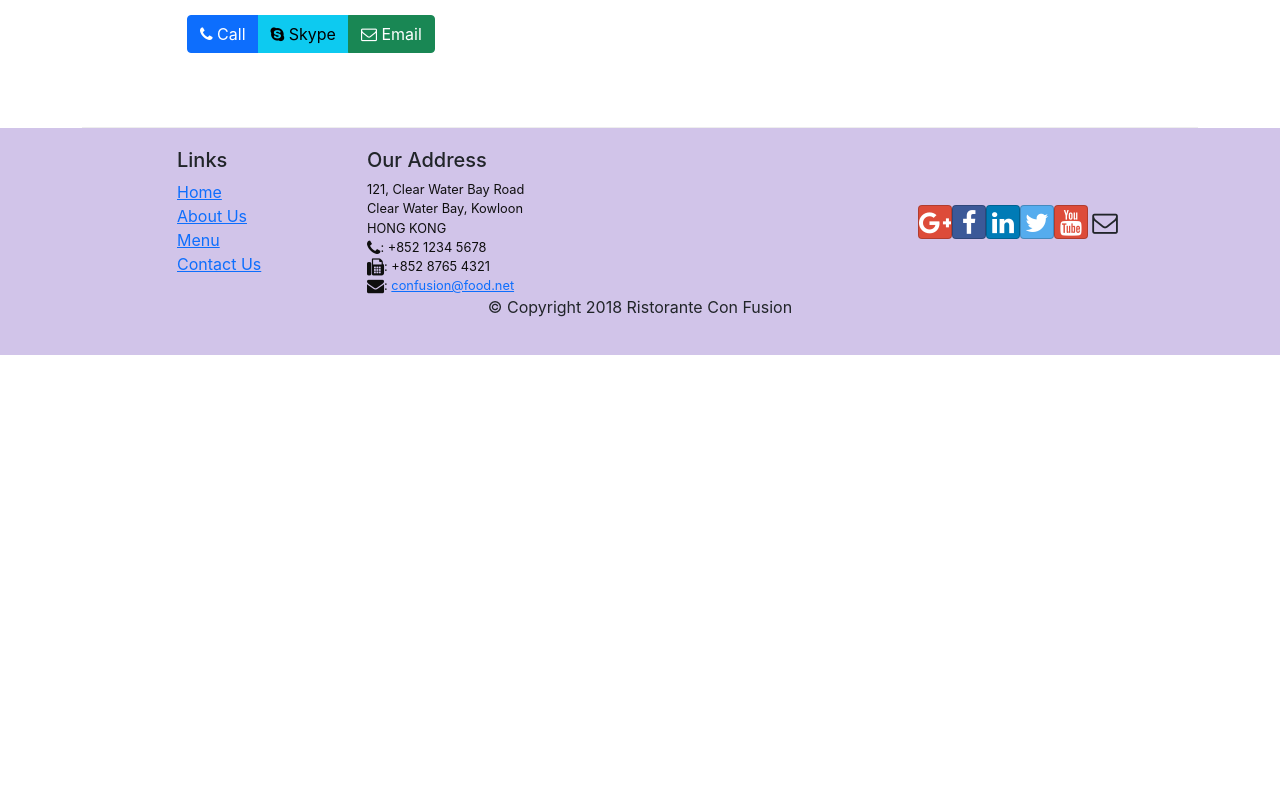
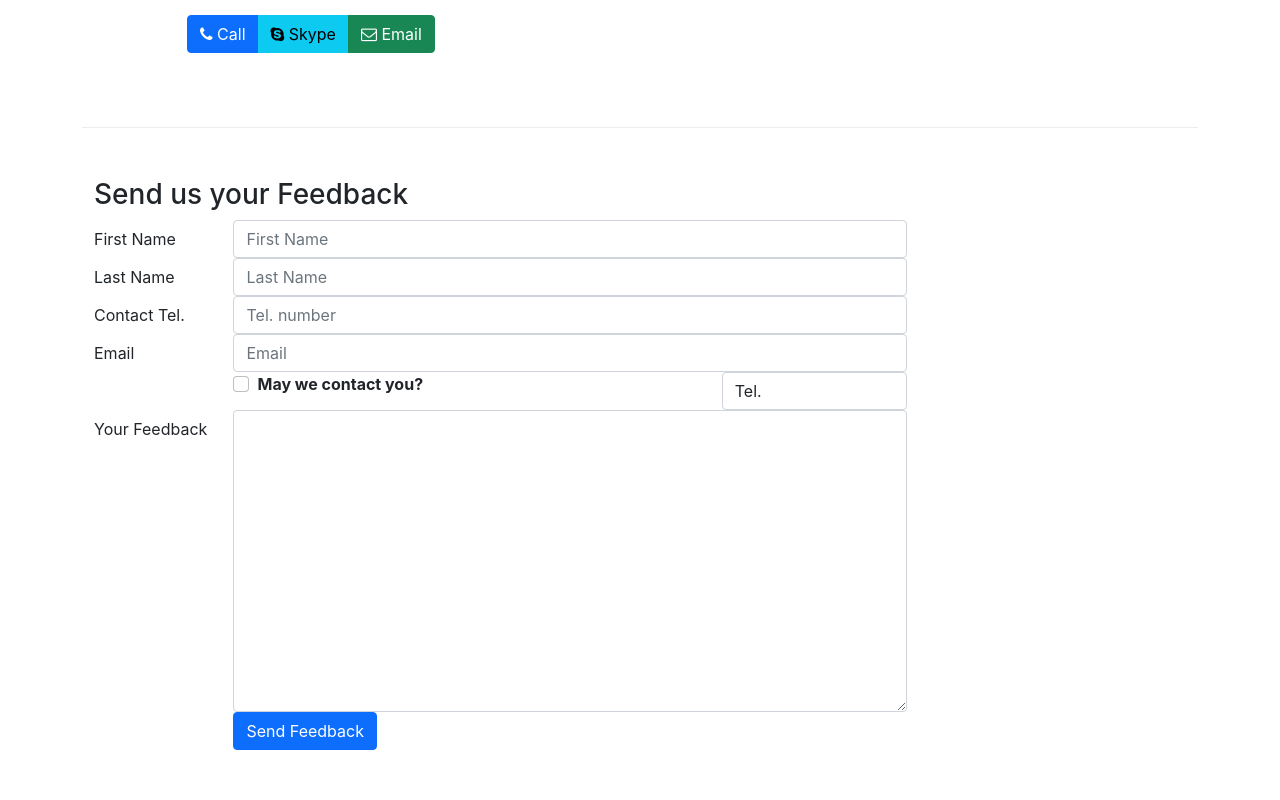
Before and after one commit to TheApurvJindal/Reastaurant-website, a React (Create React App) app: page /contactus in a window 1280 px wide. Shown: the part 720-1520 px from the top of the page. Before the commit the page ends 1075 px from the top, so only its background shows below. Built offline with nearby package versions, Linux system fonts and the light colour scheme.

Commit message:
Controlled Forms

```diff
--- a/src/components/ContactComponent.js
+++ b/src/components/ContactComponent.js
@@ -1,9 +1,45 @@
-import React from 'react';
-import { Breadcrumb, BreadcrumbItem } from 'reactstrap';
+
+import React, { Component } from 'react';
+import { Breadcrumb, BreadcrumbItem, Button, Form, FormGroup, Label, Input, Col } from 'reactstrap';
 import { Link } from 'react-router-dom';
 
 
-function Contact(props) {
+class Contact extends Component {
+    constructor(props) {
+        super(props);
+
+        this.state = {
+            firstname: '',
+            lastname: '',
+            telnum: '',
+            email: '',
+            agree: false,
+            contactType: 'Tel.',
+            message: ''
+        };
+
+        this.handleInputChange = this.handleInputChange.bind(this);
+        this.handleSubmit = this.handleSubmit.bind(this);
+
+    }
+
+    handleInputChange(event) {
+        const target = event.target;
+        const value = target.type === 'checkbox' ? target.checked : target.value;
+        const name = target.name;
+
+        this.setState({
+          [name]: value
+        });
+    }
+
+    handleSubmit(event) {
+        console.log('Current State is: ' + JSON.stringify(this.state));
+        alert('Current State is: ' + JSON.stringify(this.state));
+        event.preventDefault();
+    }
+
+    render(){
         return(
             <div className="container">
                 <div className="row">
@@ -42,8 +78,94 @@
                         </div>
                     </div>
                 </div>
+
+                <div className="row row-content">
+                   <div className="col-12">
+                      <h3>Send us your Feedback</h3>
+                   </div>
+                    <div className="col-12 col-md-9">
+                        <Form onSubmit={this.handleSubmit}>
+                            <FormGroup row>
+                                <Label htmlFor="firstname" md={2}>First Name</Label>
+                                <Col md={10}>
+                                    <Input type="text" id="firstname" name="firstname"
+                                        placeholder="First Name"
+                                        value={this.state.firstname}
+                                        onChange={this.handleInputChange} />
+                                </Col>
+                            </FormGroup>
+                            <FormGroup row>
+                                <Label htmlFor="lastname" md={2}>Last Name</Label>
+                                <Col md={10}>
+                                    <Input type="text" id="lastname" name="lastname"
+                                        placeholder="Last Name"
+                                        value={this.state.lastname}
+                                        onChange={this.handleInputChange} />
+                                </Col>
+                            </FormGroup>
+                            <FormGroup row>
+                            <Label htmlFor="telnum" md={2}>Contact Tel.</Label>
+                                <Col md={10}>
+                                    <Input type="tel" id="telnum" name="telnum"
+                                        placeholder="Tel. number"
+                                        value={this.state.telnum}
+                                        onChange={this.handleInputChange} />
+                                </Col>
+                            </FormGroup>
+                            <FormGroup row>
+                                <Label htmlFor="email" md={2}>Email</Label>
+                                <Col md={10}>
+                                    <Input type="email" id="email" name="email"
+                                        placeholder="Email"
+                                        value={this.state.email}
+                                        onChange={this.handleInputChange} />
+                                </Col>
+                            </FormGroup>
+                            <FormGroup row>
+                                <Col md={{size: 6, offset: 2}}>
+                                    <FormGroup check>
+                                        <Label check>
+                                            <Input type="checkbox"
+                                                name="agree"
+                                                checked={this.state.agree}
+                                                onChange={this.handleInputChange} /> {' '}
+                                            <strong>May we contact you?</strong>
+                                        </Label>
+                                    </FormGroup>
+                                </Col>
+                                <Col md={{size: 3, offset: 1}}>
+                                    <Input type="select" name="contactType"
+                                            value={this.state.contactType}
+                                            onChange={this.handleInputChange}>
+                                        <option>Tel.</option>
+                                        <option>Email</option>
+                                    </Input>
+                                </Col>
+                            </FormGroup>
+                            <FormGroup row>
+                                <Label htmlFor="message" md={2}>Your Feedback</Label>
+                                <Col md={10}>
+                                    <Input type="textarea" id="message" name="message"
+                                        rows="12"
+                                        value={this.state.message}
+                                        onChange={this.handleInputChange}></Input>
+                                </Col>
+                            </FormGroup>
+                            <FormGroup row>
+                                <Col md={{size: 10, offset: 2}}>
+                                    <Button type="submit" color="primary">
+                                        Send Feedback
+                                    </Button>
+                                </Col>
+                            </FormGroup>
+                        </Form>
+                    </div>
+               </div>
             </div>
         );
+
+    }
+
 }
 
 export default Contact;
```
Lines whose indentation alone changed are shown as unchanged.
